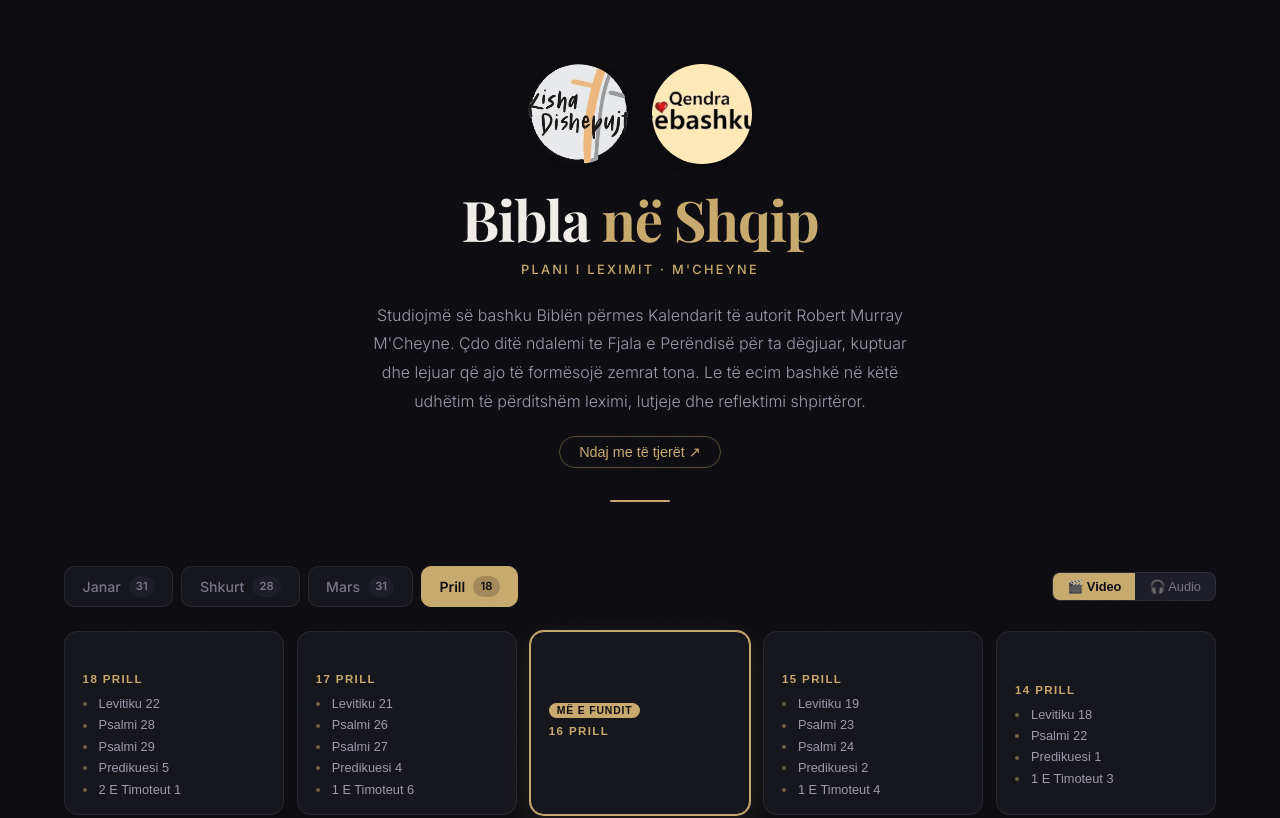
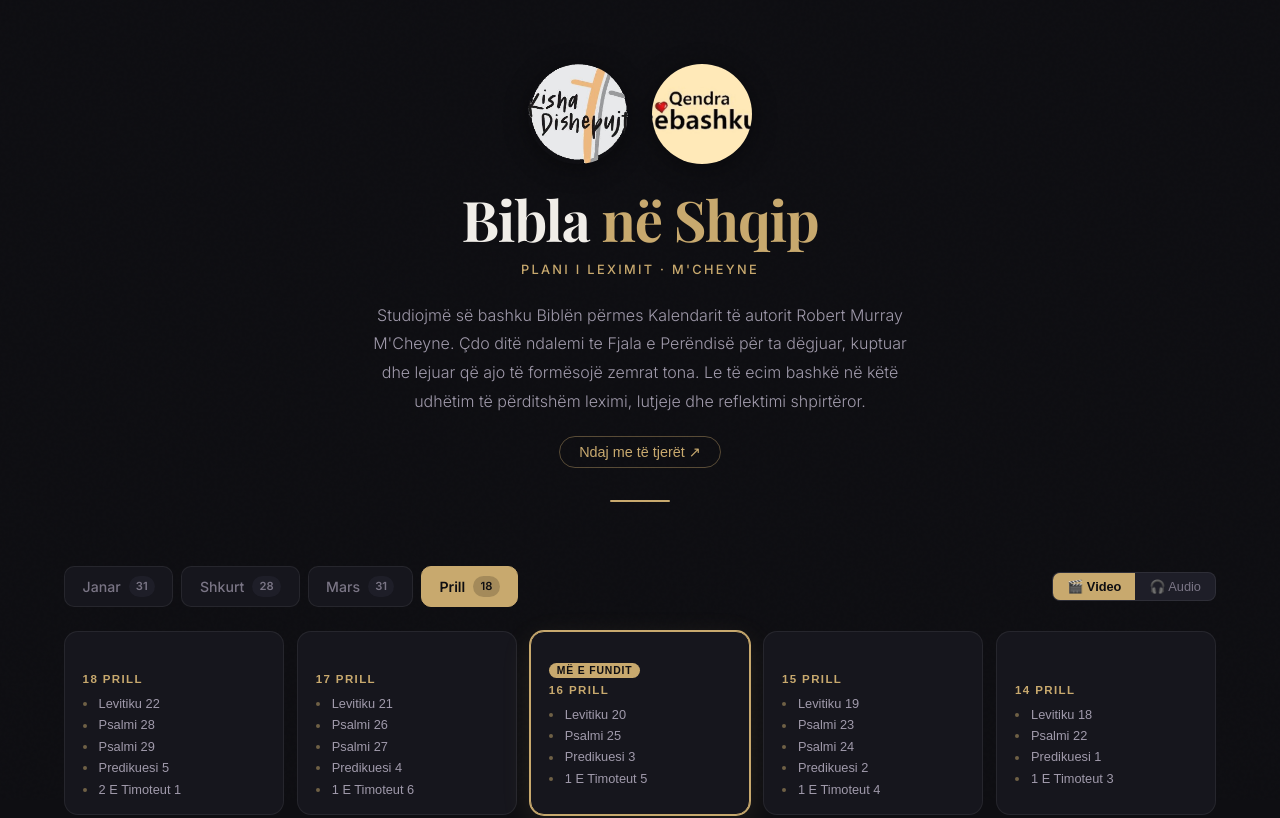
Before and after one commit to jeffandmeredith-max/bibla-shqip, a React (Vite) app: page / in a window 1280 px wide. Shown: the top 818 px of the page. Built offline with nearby package versions, Linux system fonts and the light colour scheme.

Commit message:
chore: daily update 2026-04-18

```diff
--- a/src/data/april.js
+++ b/src/data/april.js
@@ -404,7 +404,24 @@ export const april = [
     "day": 16,
     "date": "16 Prill",
     "videoId": "ImQGhjeHCZc",
-    "readings": [],
+    "readings": [
+      {
+        "title": "Levitiku 20",
+        "start": 0
+      },
+      {
+        "title": "Psalmi 25",
+        "start": 291
+      },
+      {
+        "title": "Predikuesi 3",
+        "start": 425
+      },
+      {
+        "title": "1 E Timoteut 5",
+        "start": 606
+      }
+    ],
     "audioFile": "april-16.webm"
   },
   {
```
